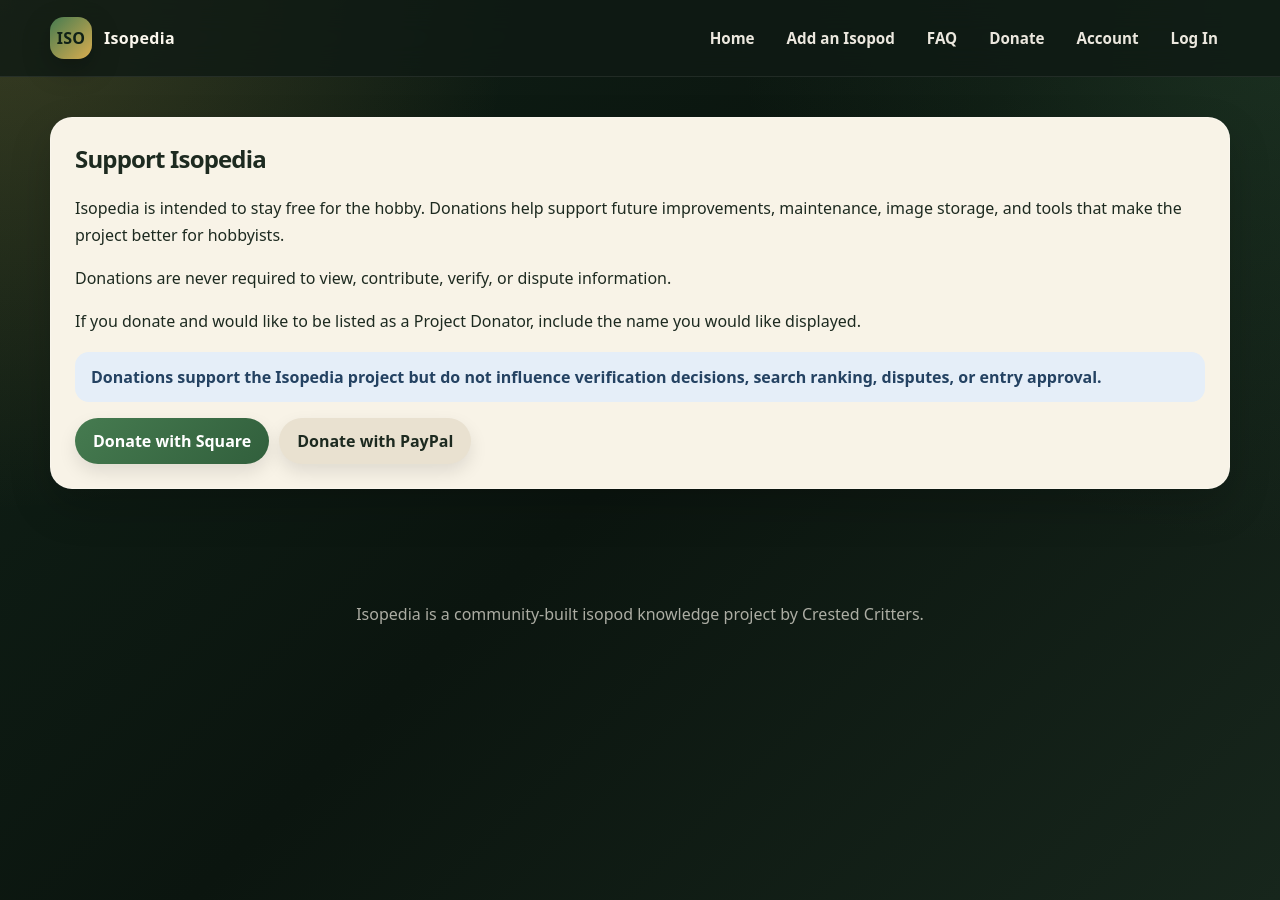
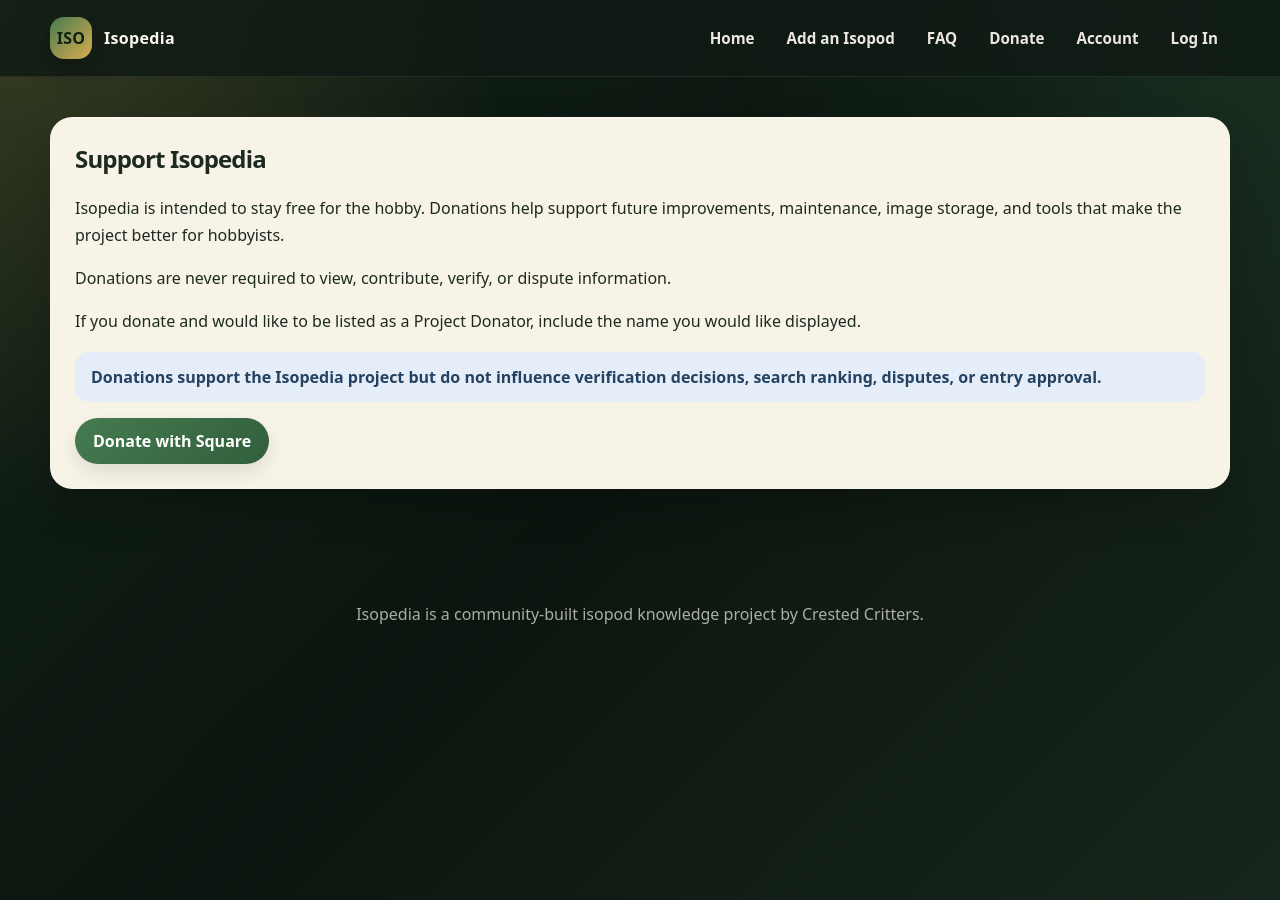
Before and after one commit to coxusw/CrestedCritters, a Jekyll site: the page isopedia/donate.html, which Jekyll copies as it is, in a window 1280 px wide. Built offline with Jekyll 4.4.1, drawn with Linux system fonts in a browser that asks for light colours.

Commit message:
Remove PayPal donation button from donate.html

```diff
--- a/isopedia/donate.html
+++ b/isopedia/donate.html
@@ -41,7 +41,6 @@
 
     <div class="button-row">
       <a id="squareDonate" class="button primary" href="#" target="_blank" rel="noopener">Donate with Square</a>
-      <a id="paypalDonate" class="button" href="#" target="_blank" rel="noopener">Donate with PayPal</a>
     </div>
 
   </section>
```
